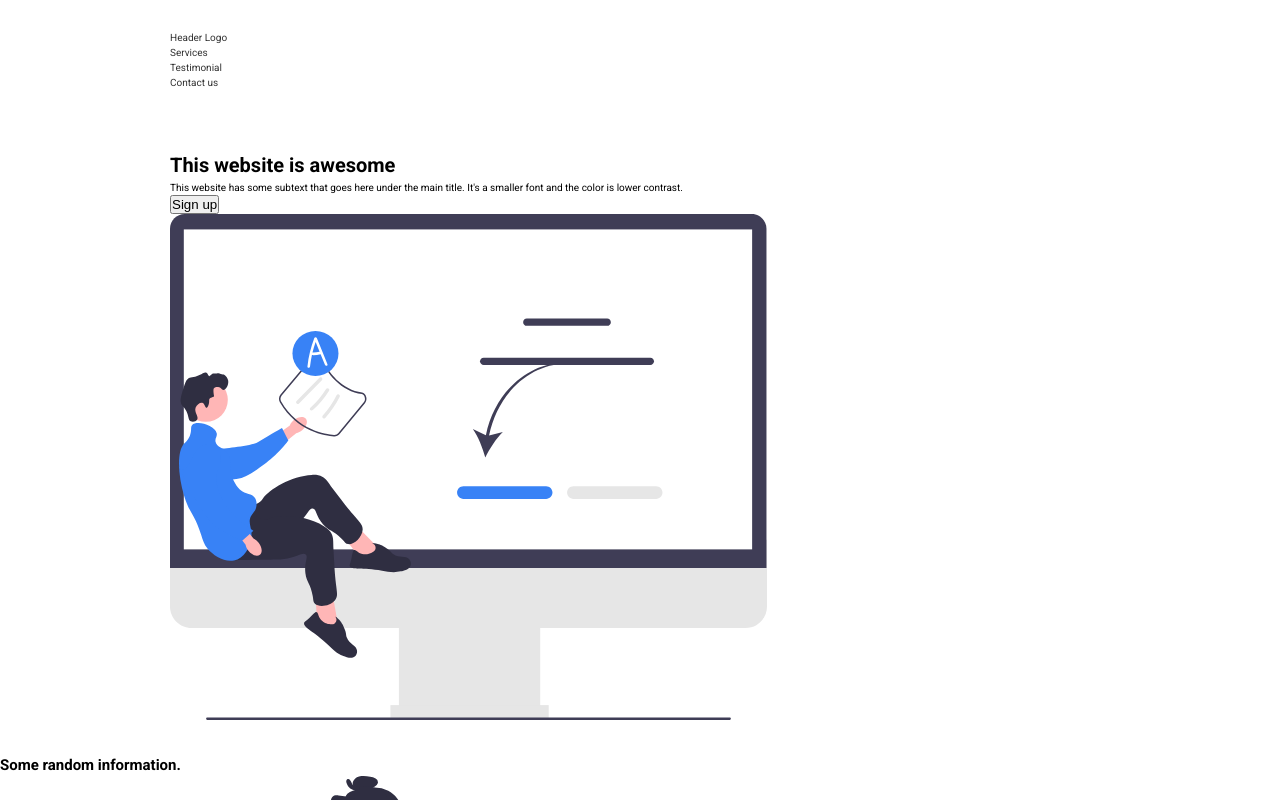
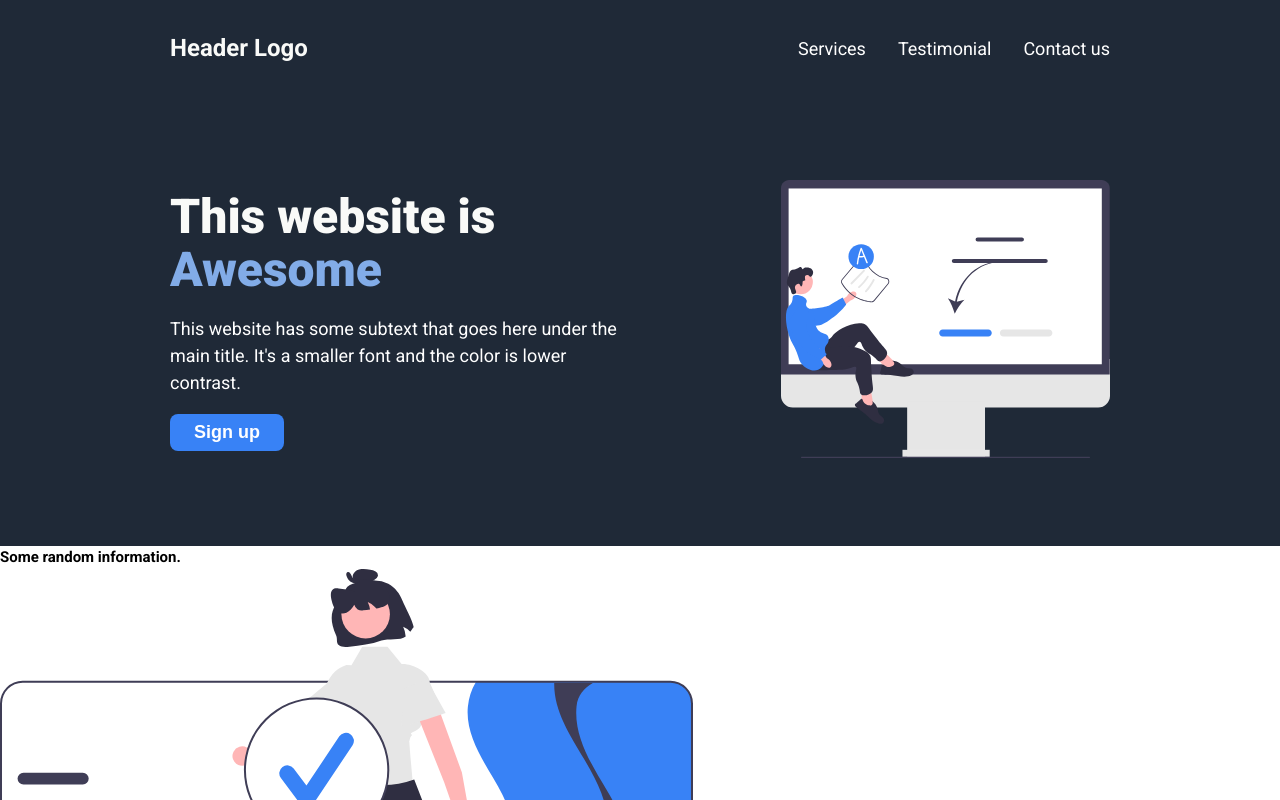
Before and after one commit to A-Gemy/odin-landing-page, a plain HTML site: page index.html in a window 1280 px wide. Shown: the top 800 px of the page. Drawn offline with Linux system fonts and the light colour scheme.

Commit message:
add style to header and hero section

```diff
--- a/css/style.css
+++ b/css/style.css
@@ -37,3 +37,102 @@ img {
   margin: 0 auto;
   padding: 3rem;
 }
+
+/***************
+  Start header
+****************/
+.header,
+.hero,
+footer {
+  background-color: #1f2937;
+}
+
+.header *,
+.hero * {
+  color: white;
+}
+
+.header .container {
+  min-height: 6rem;
+  display: flex;
+  justify-content: space-between;
+  align-items: center;
+}
+
+.header .logo {
+  font-size: 2.4rem;
+  font-weight: 700;
+  color: #f9faf8;
+}
+
+.header ul {
+  display: flex;
+  gap: 3.2rem;
+  font-size: 1.8rem;
+  color: #e5e7eb;
+}
+
+.header ul a {
+  transition: 0.3s;
+}
+
+.header ul a:hover {
+  color: #dfd2d2;
+}
+
+/***************
+  Start hero
+****************/
+.hero .container {
+  min-height: 450px;
+  display: flex;
+  justify-content: space-between;
+  align-items: center;
+  gap: 10%;
+}
+
+.hero-content {
+  flex-basis: 50%;
+}
+
+.hero-content h1 {
+  font-size: 48px;
+  font-weight: 900;
+  color: #f9faf8;
+  line-height: 1.1;
+  margin-bottom: 1.8rem;
+}
+
+.hero-content h1 span {
+  text-transform: capitalize;
+  color: #82ace8;
+  position: relative;
+}
+
+.hero-content p {
+  font-size: 1.8rem;
+  margin-bottom: 1.8rem;
+}
+
+.hero .hero-img {
+  flex: 0 0 35%;
+}
+
+.hero-img img {
+  max-width: 100%;
+}
+
+button {
+  font-size: 1.8rem;
+  font-weight: bold;
+  padding: 0.8rem 2.4rem;
+  background-color: #3882f6;
+  color: white;
+  border: none;
+  border-radius: 0.8rem;
+  transition: 0.3s;
+}
+
+button:hover {
+  background-color: #2a70e1;
+}
```
